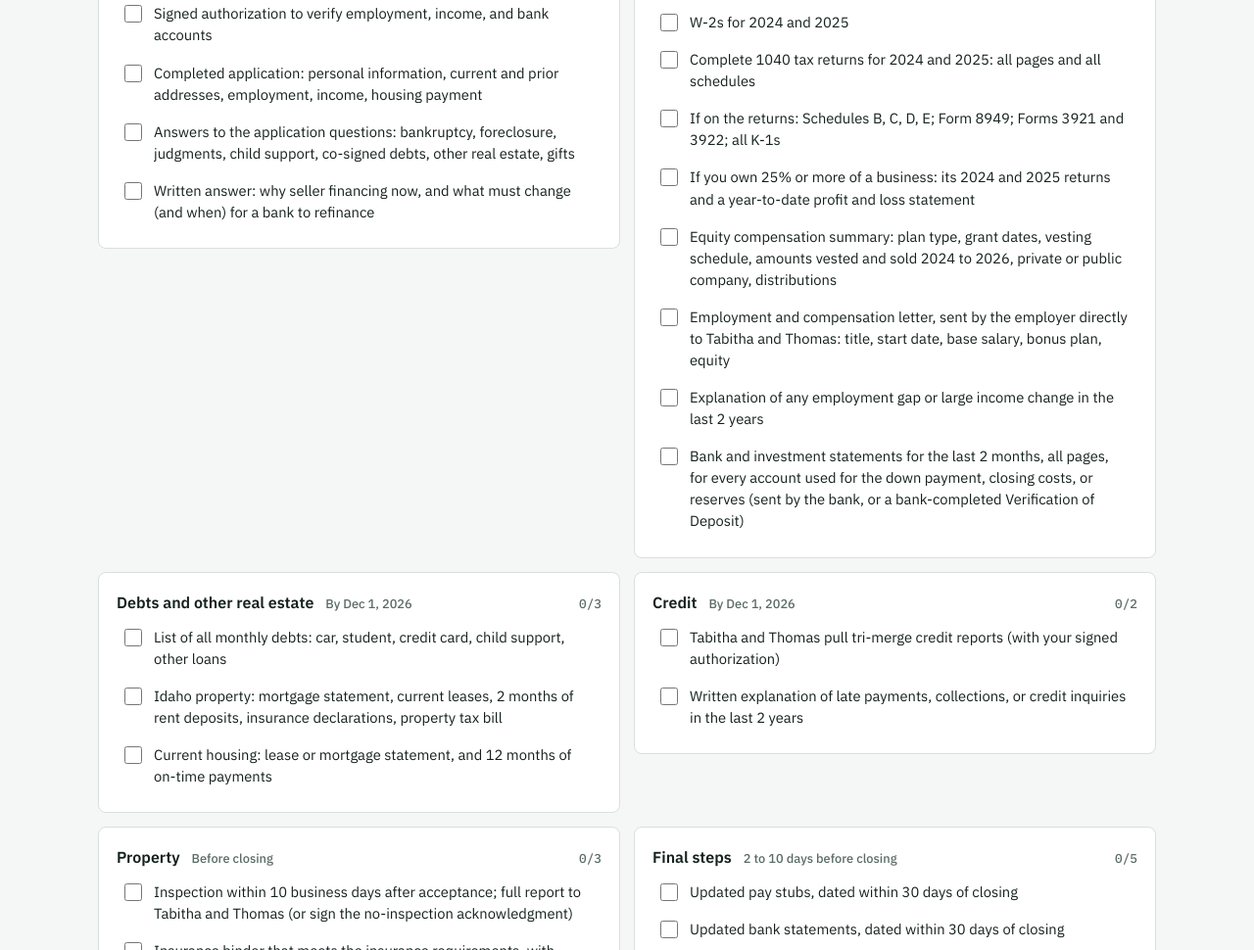
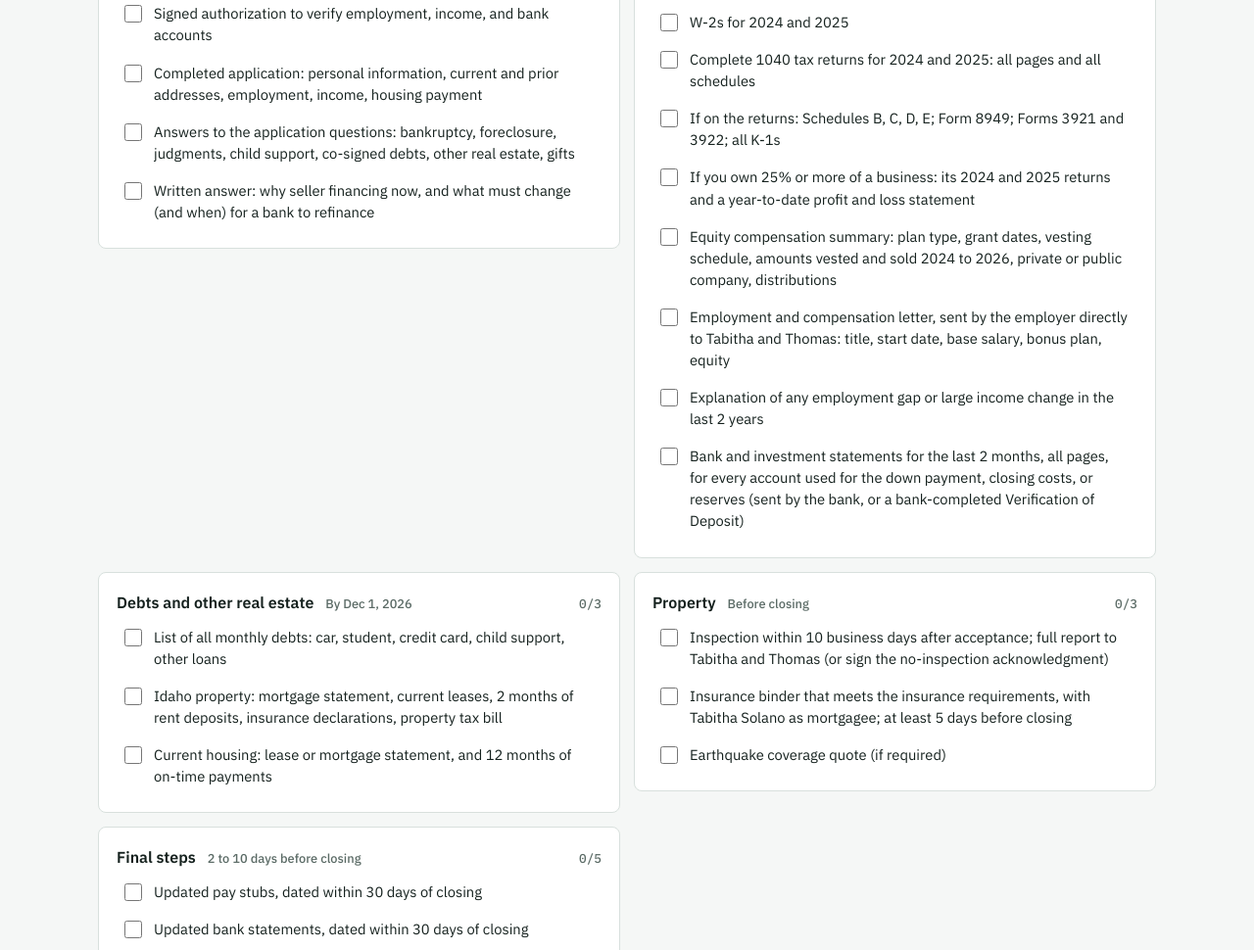
Before and after one commit to ratiofu/ratiofu.github.io, a plain HTML site: page 5225-se-18th/index.html in a window 1280 px wide. Shown: the part 3343-4313 px from the top of the page at 98% size. Drawn offline with Linux system fonts and the light colour scheme.

Commit message:
fix: remove credit group from 5225 SE 18th checklist

```diff
--- a/5225-se-18th/index.html
+++ b/5225-se-18th/index.html
@@ -486,9 +486,6 @@ const CK = [
     ["e1","List of all monthly debts: car, student, credit card, child support, other loans"],
     ["e2","Idaho property: mortgage statement, current leases, 2 months of rent deposits, insurance declarations, property tax bill"],
     ["e3","Current housing: lease or mortgage statement, and 12 months of on-time payments"]]},
-  {id:"f", title:"Credit", due:"By Dec 1, 2026", items:[
-    ["f1","Tabitha and Thomas pull tri-merge credit reports (with your signed authorization)"],
-    ["f2","Written explanation of late payments, collections, or credit inquiries in the last 2 years"]]},
   {id:"g", title:"Property", due:"Before closing", items:[
     ["g1","Inspection within 10 business days after acceptance; full report to Tabitha and Thomas (or sign the no-inspection acknowledgment)"],
     ["g2","Insurance binder that meets the insurance requirements, with Tabitha Solano as mortgagee; at least 5 days before closing"],
```
